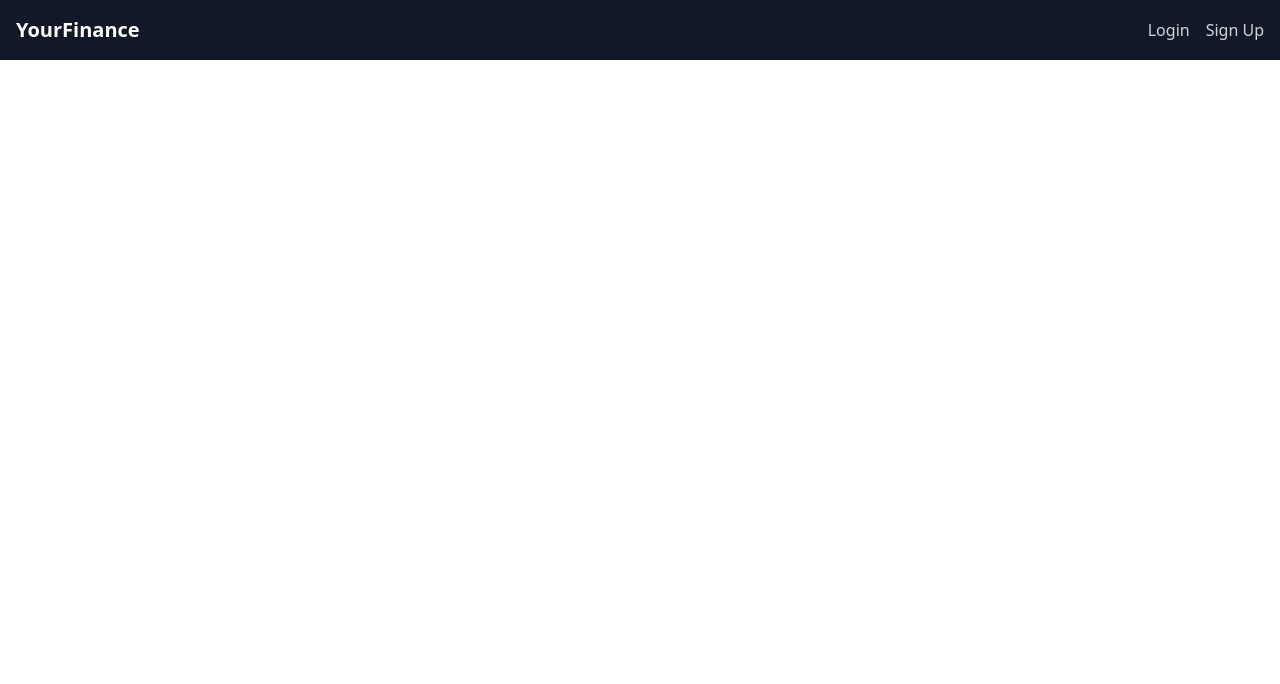
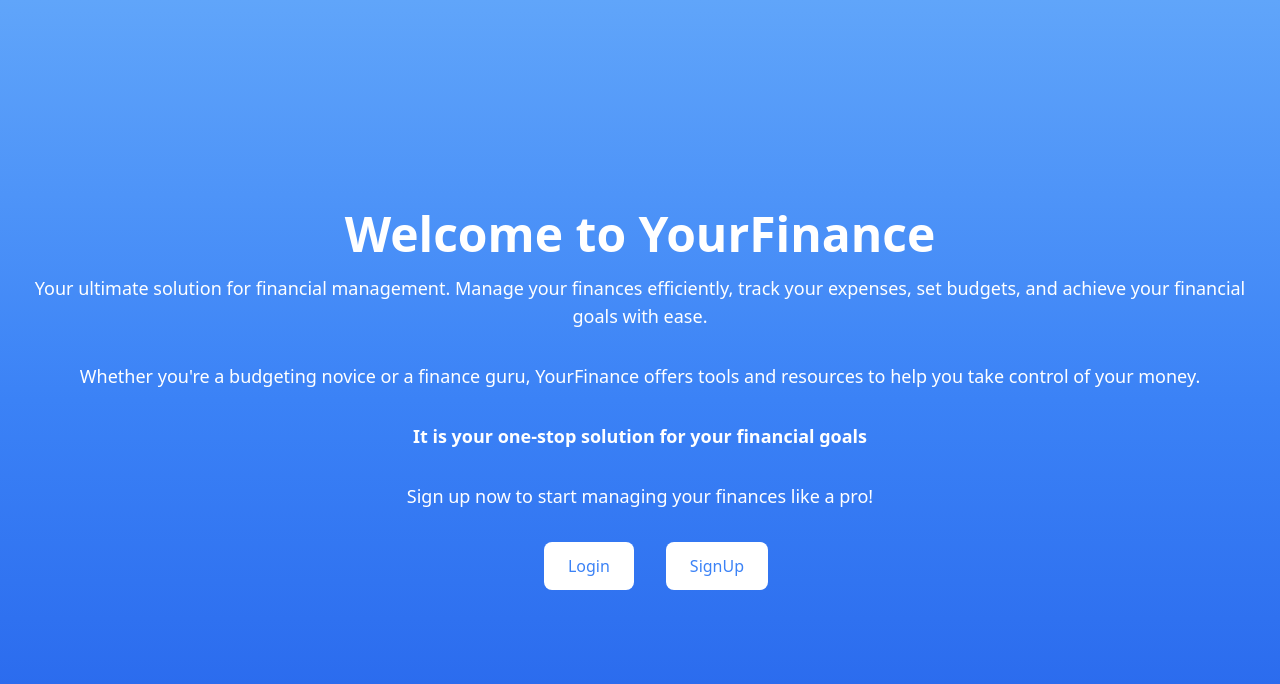
Before and after one commit to RamTheBeginner/Testing, a React (Create React App) app in the folder client/: page / in a window 1280 px wide. Shown: the top 684 px of the page. Built offline with nearby package versions, Linux system fonts and the light colour scheme.

Commit message:
Addded Landing Page

```diff
--- /dev/null
+++ b/client/src/components/DashBoard.js
@@ -0,0 +1,9 @@
+import React from 'react'
+
+const DashBoard = () => {
+  return (
+    <div>DashBoard</div>
+  )
+}
+
+export default DashBoard
--- a/client/src/components/Home.js
+++ b/client/src/components/Home.js
@@ -1,11 +1,20 @@
 import React from 'react';
 import { Link } from 'react-router-dom'; // Assuming you are using React Router for navigation
-import NavBar from './NavBar';
 
 const Home = () => {
   return (
     <div>
-      <NavBar />
+      <div className="bg-gradient-to-b from-blue-400 via-blue-500 to-blue-600 text-white py-24 text-center h-screen flex flex-col justify-center">
+        <div className="container mx-auto px-4">
+          <h1 className="text-5xl font-bold mb-4">Welcome to YourFinance</h1>
+          <p className="text-lg mb-8">Your ultimate solution for financial management. Manage your finances efficiently, track your expenses, set budgets, and achieve your financial goals with ease.</p>
+          <p className="text-lg mb-8">Whether you're a budgeting novice or a finance guru, YourFinance offers tools and resources to help you take control of your money.</p>
+          <p className="text-lg mb-8 font-semibold">It is your one-stop solution for your financial goals</p>
+          <p className="text-lg">Sign up now to start managing your finances like a pro!</p>
+          <Link to="/login" className="inline-block bg-white text-blue-500 px-6 py-3 mt-8 rounded-lg hover:bg-blue-100 hover:text-blue-600 transition duration-300 mx-8">Login</Link>
+          <Link to="/signup" className="inline-block bg-white text-blue-500 px-6 py-3 mt-8 rounded-lg hover:bg-blue-100 hover:text-blue-600 transition duration-300">SignUp</Link>
+        </div>
+      </div>
     </div>
   );
 };
--- a/client/src/components/Login.js
+++ b/client/src/components/Login.js
@@ -49,7 +49,8 @@ const Login = () => {
         </form>
         <div className="text-center mt-4">
           {/* Signup link/button */}
-          <button onClick={handleSignup} className="text-blue-500 hover:underline">Sign Up</button>
+          <Link to="/signup" className="text-blue-500 hover:underline">Sign Up</Link>
+
         </div>
       </div>
     </div>
```
